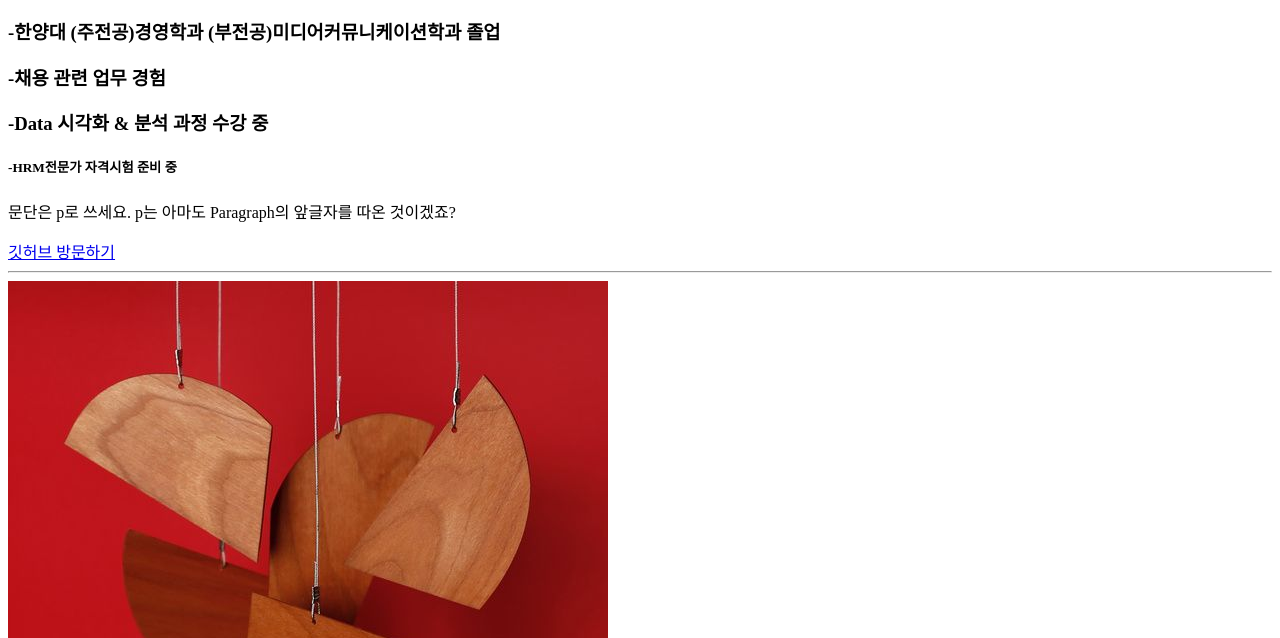
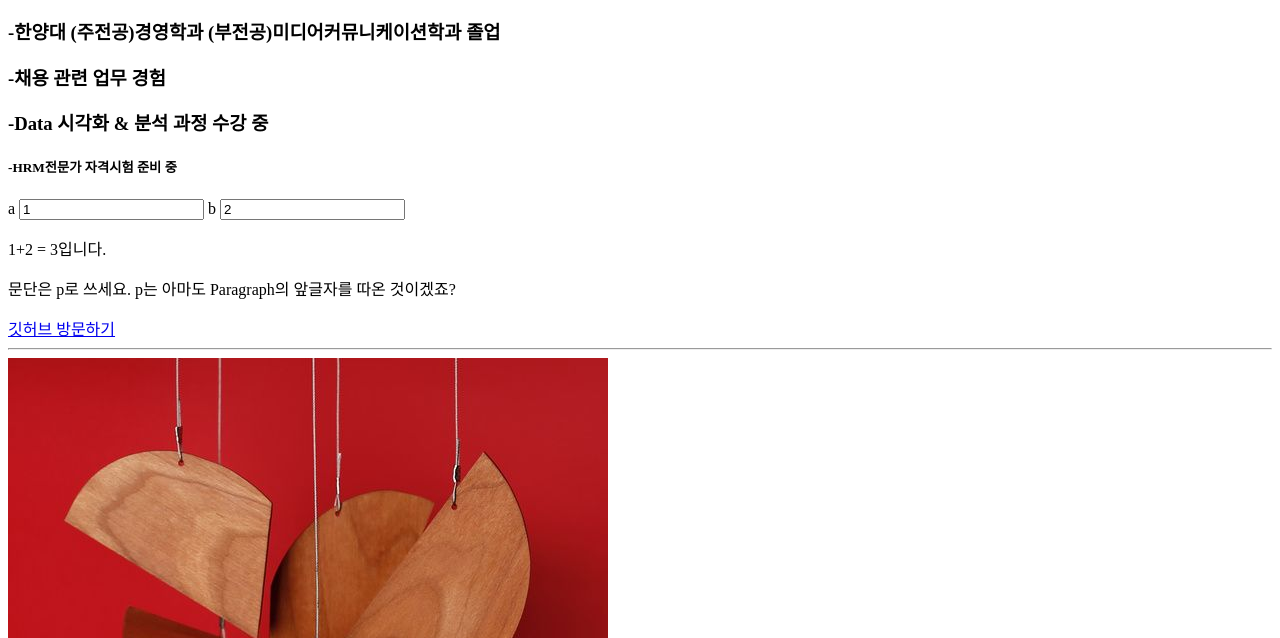
Before and after one commit to Yerial1125/Doit_Django_Bootstrap, a plain HTML site: page index.html in a window 1280 px wide. Shown: the part 162-800 px from the top of the page. Drawn offline with Linux system fonts and the light colour scheme.

Commit message:
add func

```diff
--- a/index.html
+++ b/index.html
@@ -6,6 +6,17 @@
     <meta name="viewport" content="width=device-width, initial-scale=1.0">
     <title>권예진의 홈페이지</title>
     <link rel="stylesheet" href="./practice.css" type="text/css">
+
+    <script type="text/javascript">
+        function doSomething(){
+            let a = document.getElementById('inputA').value;
+            let b = document.getElementById('inputB').value;
+            document.getElementById("valueA").innerHTML = a;
+            document.getElementById("valueB").innerHTML = b;
+            document.getElementById("valueC").innerHTML = Number(a) + Number(b);
+        }
+
+    </script>
 </head>
 <body>
     <nav>
@@ -19,6 +30,14 @@
     <h3>-채용 관련 업무 경험</h3>
     <h3>-Data 시각화 & 분석 과정 수강 중</h3>
     <h5>-HRM전문가 자격시험 준비 중</h5>
+
+    <label for="inputA">a</label>
+    <input id="inputA" value=1 onkeyup="doSomething()">
+    <label for="inputB">b</label>
+    <input id="inputB" value=2 onkeyup="doSomething()">
+
+    <p><span id="valueA">1</span>+<span id="valueB">2</span> = <span id="valueC">3</span>입니다. </p>
+
     <p>문단은 p로 쓰세요. p는 아마도 Paragraph의 앞글자를 따온 것이겠죠?</p>
     <a href="https://github.com/Yerial1125?tab=repositories">깃허브 방문하기</a>
     <hr/>
```
